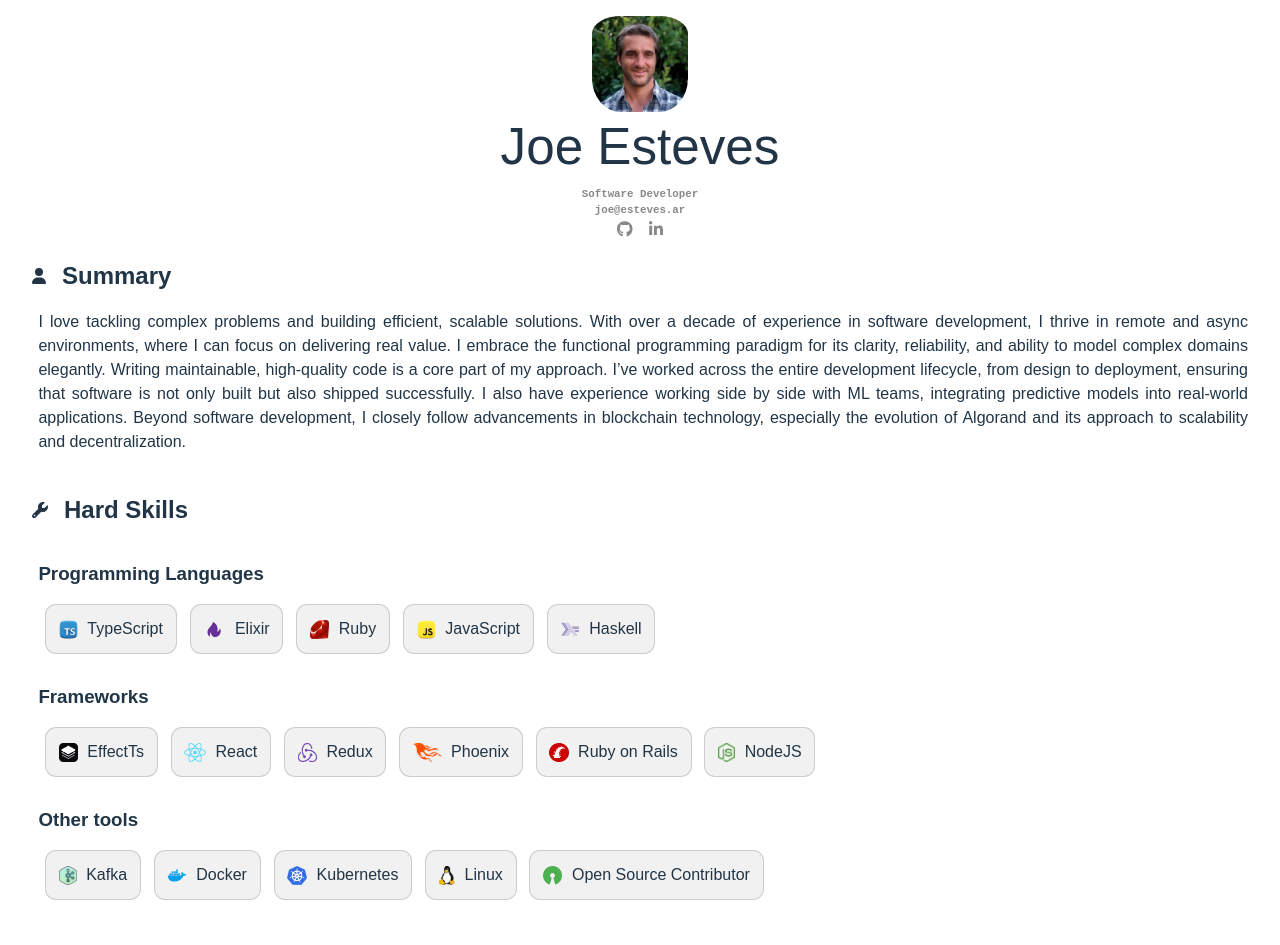
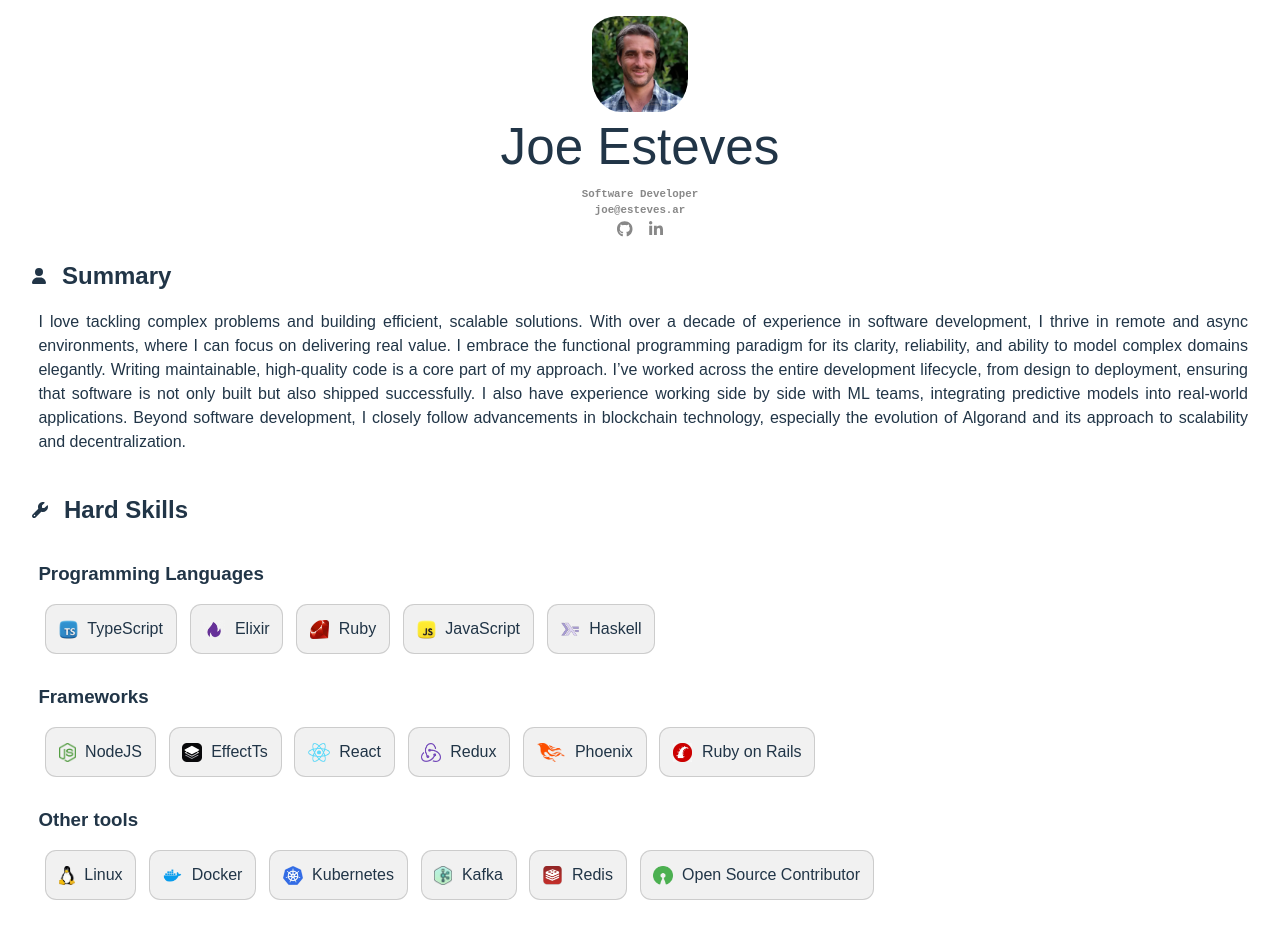
Before and after one commit to joeesteves/homepage, a React (Vite) app: page / in a window 1280 px wide. Shown: the top 945 px of the page. Built offline with nearby package versions, Linux system fonts and the light colour scheme; a web font is replaced by a local one.

Commit message:
add redis badge

```diff
--- a/src/components/sections/hardSkills/frameworks.tsx
+++ b/src/components/sections/hardSkills/frameworks.tsx
@@ -9,12 +9,12 @@ import { Stack } from "../../stack";
 
 const description = (
   <div className="section__description">
+    <Stack name="NodeJS" img={node} />
     <Stack name="EffectTs" img={effect} />
     <Stack name="React" img={react} />
     <Stack name="Redux" img={redux} />
     <Stack name="Phoenix" img={phoenix} />
     <Stack name="Ruby on Rails" img={ror} />
-    <Stack name="NodeJS" img={node} />
   </div>
 );
 
--- a/src/components/sections/hardSkills/otherTools.tsx
+++ b/src/components/sections/hardSkills/otherTools.tsx
@@ -3,15 +3,17 @@ import docker from "@assets/images/badges/docker.webp";
 import kafka from "@assets/images/badges/kafka.webp";
 import k8 from "@assets/images/badges/k8.webp";
 import linux from "@assets/images/badges/linux.webp";
+import redis from "@assets/images/badges/redis.webp"
 import os from "@assets/images/badges/os.webp";
 import { Stack } from "../../stack";
 
 const description = (
   <div className="section__description">
-    <Stack name="Kafka" img={kafka} />
+    <Stack name="Linux" img={linux} />
     <Stack name="Docker" img={docker} />
     <Stack name="Kubernetes" img={k8} />
-    <Stack name="Linux" img={linux} />
+    <Stack name="Kafka" img={kafka} />
+    <Stack name="Redis" img={redis} />
     <Stack name="Open Source Contributor" img={os} />
   </div>
 );
```
Also changed, not shown: src/assets/images/badges/redis.webp (added).
